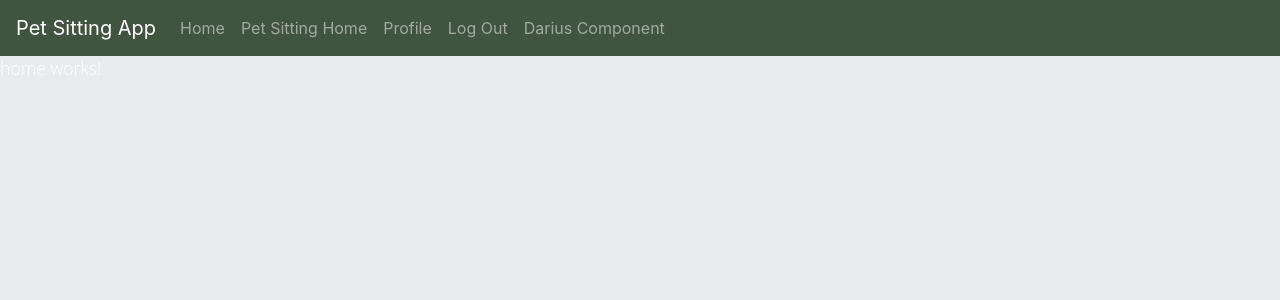
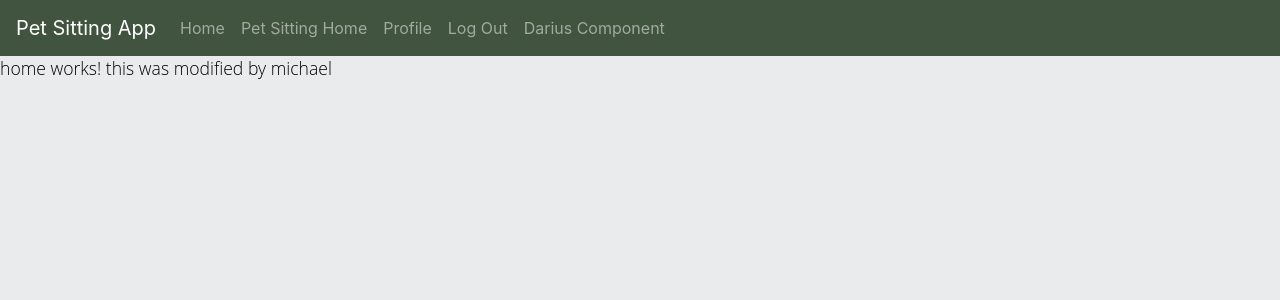
Before and after one commit to katarot/4AMers, an Angular app in the folder front-end/petsitterapp-angular/: page /home in a window 1280 px wide. Shown: the top 300 px of the page. Built offline with nearby package versions, Linux system fonts and the light colour scheme.

Commit message:
Michael small changes

```diff
--- a/front-end/petsitterapp-angular/src/app/components/home/home.component.css
+++ b/front-end/petsitterapp-angular/src/app/components/home/home.component.css
@@ -0,0 +1,3 @@
+p {
+    color: black;
+}
--- a/front-end/petsitterapp-angular/src/app/components/home/home.component.html
+++ b/front-end/petsitterapp-angular/src/app/components/home/home.component.html
@@ -1,3 +1,4 @@
 <p>
   home works!
+  this was modified by michael
 </p>
```
Also changed, not shown: 1 other file (tests, documents, lock files or other folders).
